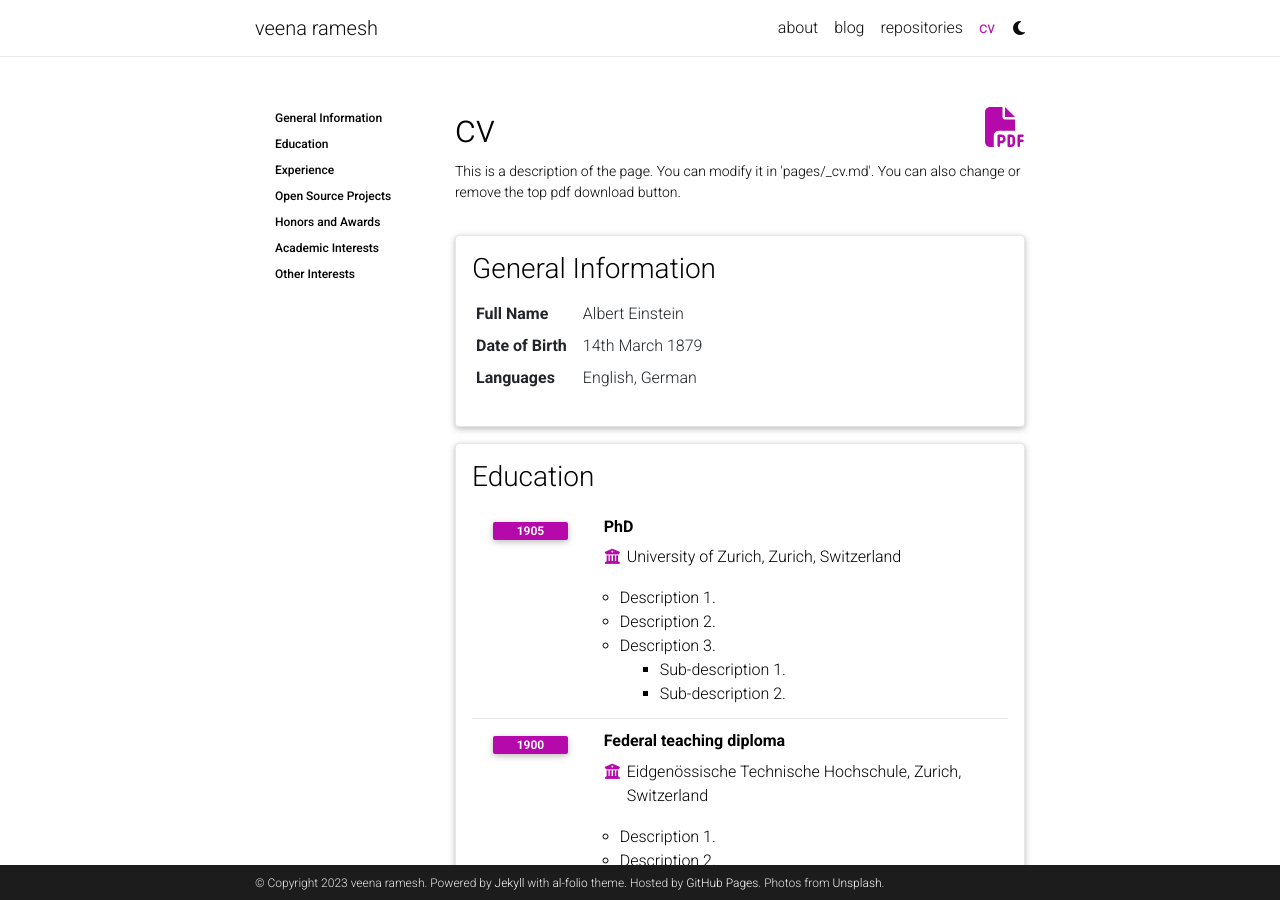
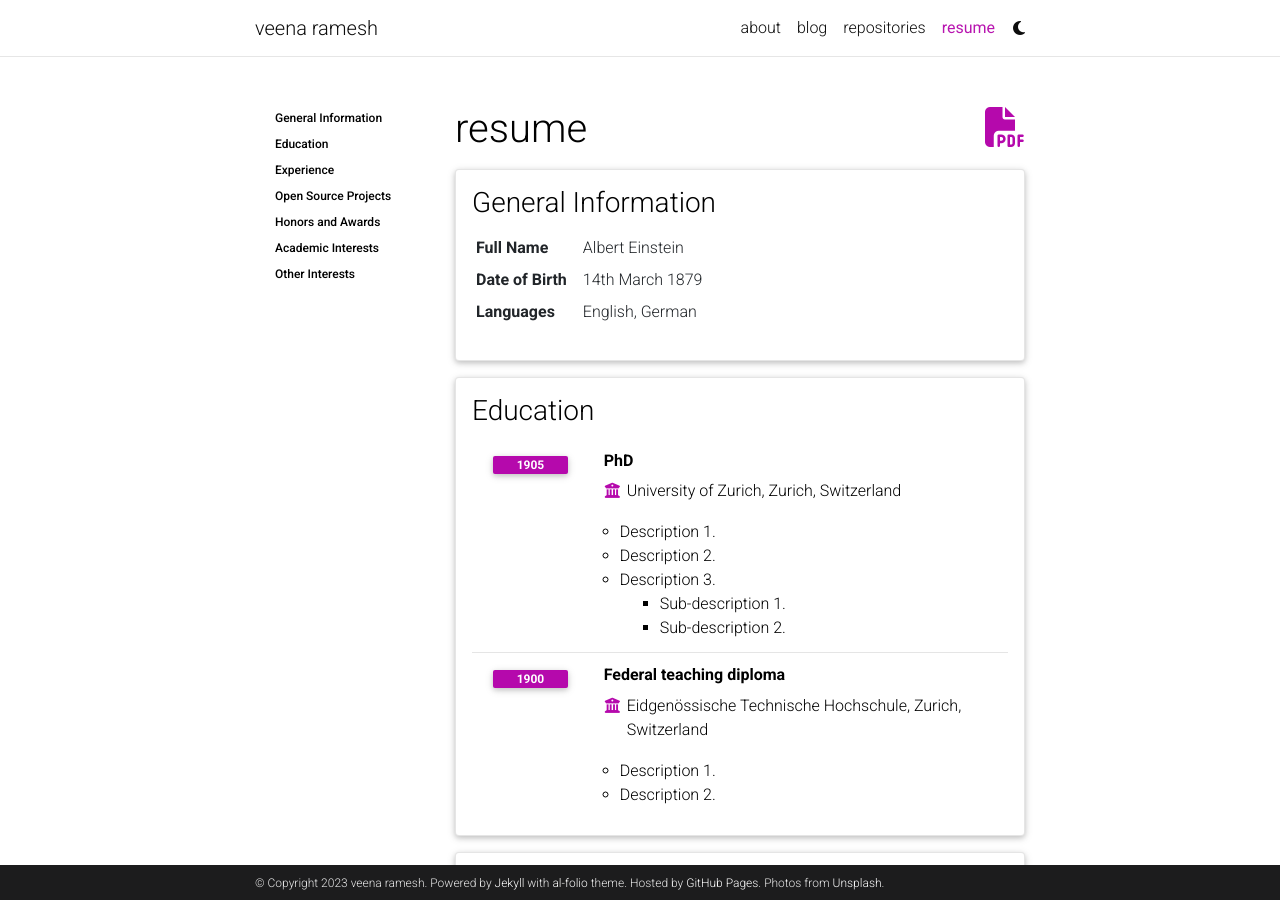
Before and after one commit to veenaramesh/veenaramesh.github.io, a Jekyll site: the page built from _pages/cv.md, in a window 1280 px wide and 900 px high. Built offline with Jekyll 4.4.1, drawn with Linux system fonts in a browser that asks for light colours; comment, search, counter and statistics services are not loaded; a style sheet for code colours, icons or effects is not loaded.

Commit message:
Update cv.md

```diff
--- a/_pages/cv.md
+++ b/_pages/cv.md
@@ -1,11 +1,11 @@
 ---
 layout: cv
 permalink: /cv/
-title: cv
+title: resume
 nav: true
 nav_order: 4
 cv_pdf: example_pdf.pdf
-description: This is a description of the page. You can modify it in 'pages/_cv.md'. You can also change or remove the top pdf download button.
+description:
 toc:
   sidebar: left
 ---
```
